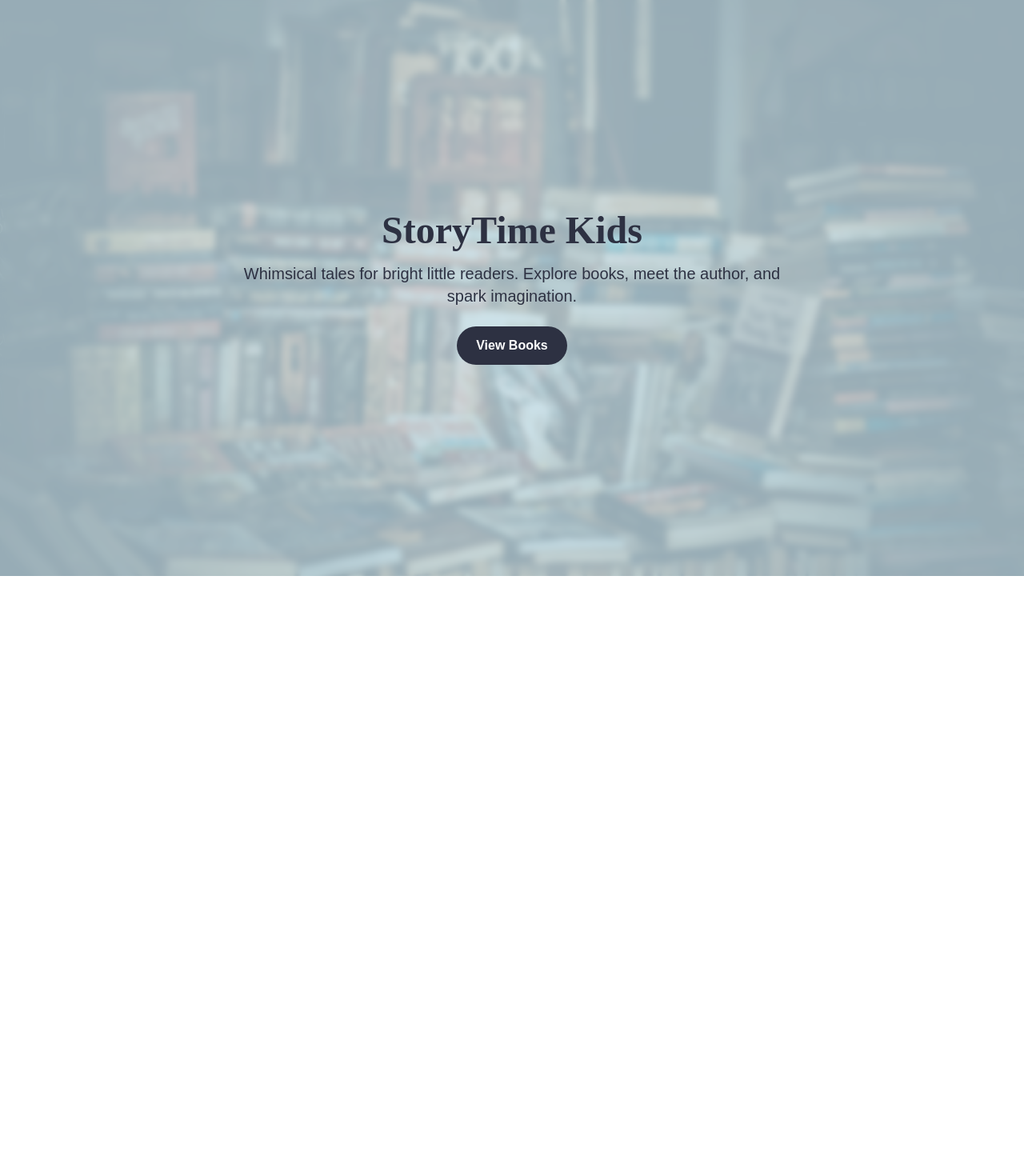
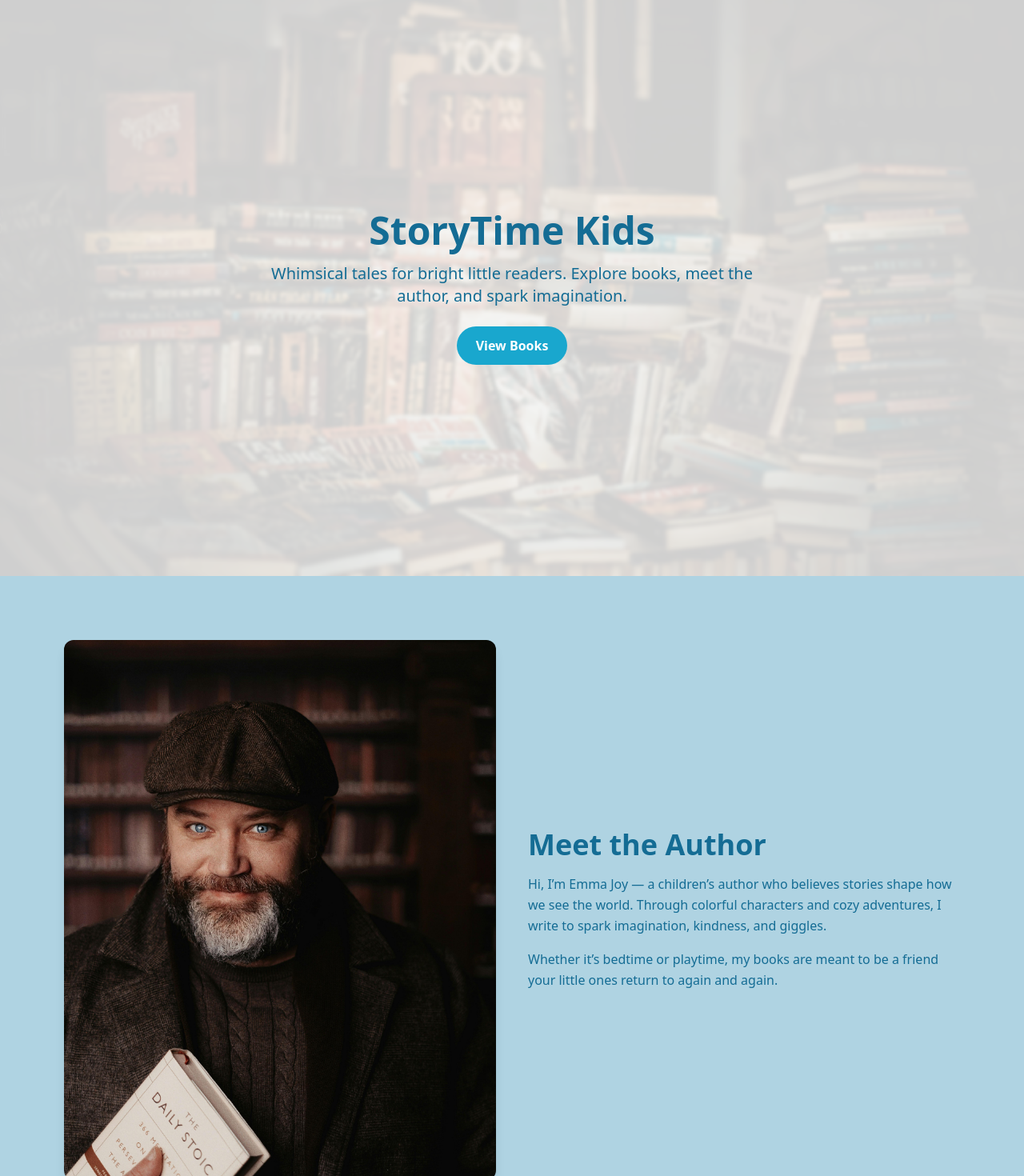
Before and after one commit to tleanne1/storytime-client, a React (Vite) app: page / in a window 1280 px wide. Shown: the top 1470 px of the page at 80% size. Before the commit the page ends 800 px from the top, so only its background shows below. Built offline with nearby package versions, Linux system fonts and the light colour scheme.

Commit message:
Created About.jsx

```diff
--- a/src/App.jsx
+++ b/src/App.jsx
@@ -1,10 +1,13 @@
 import React from "react";
 import Hero from "./sections/Hero";
+import About from "./sections/About";
+
 
 const App = () => {
   return (
     <main className="font-sans">
       <Hero />
+      <About />
     </main>
   );
 };
--- a/src/index.css
+++ b/src/index.css
@@ -2,6 +2,8 @@
 @tailwind components;
 @tailwind utilities;
 
-html, body {
-  @apply bg-white text-night;
+@layer base {
+  html, body {
+    @apply bg-cream text-darkblue;
+  }
 }
--- /dev/null
+++ b/src/sections/About.jsx
@@ -0,0 +1,32 @@
+import React from "react";
+import authorImg from "../assets/author.jpg";
+
+const About = () => {
+  return (
+    <section id="about" className="bg-paleblue py-20 px-6 md:px-20">
+      <div className="max-w-6xl mx-auto grid md:grid-cols-2 gap-10 items-center">
+        <div className="overflow-hidden rounded-xl shadow-lg">
+          <img
+            src={authorImg}
+            alt="Author"
+            className="w-full h-full object-cover"
+          />
+        </div>
+
+        <div>
+          <h2 className="text-3xl md:text-4xl font-display font-bold text-darkblue mb-4">
+            Meet the Author
+          </h2>
+          <p className="text-darkblue text-base leading-relaxed mb-4">
+            Hi, I’m Emma Joy — a children’s author who believes stories shape how we see the world. Through colorful characters and cozy adventures, I write to spark imagination, kindness, and giggles.
+          </p>
+          <p className="text-darkblue text-base leading-relaxed">
+            Whether it’s bedtime or playtime, my books are meant to be a friend your little ones return to again and again.
+          </p>
+        </div>
+      </div>
+    </section>
+  );
+};
+
+export default About;
--- a/src/sections/Hero.jsx
+++ b/src/sections/Hero.jsx
@@ -1,5 +1,5 @@
 import React from "react";
-import heroImg from "../assets/hero-books.jpg"; // Replace with your image
+import heroImg from "../assets/hero-books.jpg";
 
 const Hero = () => {
   return (
@@ -8,8 +8,8 @@ const Hero = () => {
       className="relative bg-cover bg-center bg-no-repeat h-[90vh] flex items-center justify-center px-6"
       style={{ backgroundImage: `url(${heroImg})` }}
     >
-      <div className="absolute inset-0 bg-sky/70 z-0 backdrop-blur-sm" />
-      <div className="relative z-10 text-center text-night max-w-2xl">
+      <div className="absolute inset-0 bg-[#ffffffcc] z-0 backdrop-blur-[2px]"/>
+      <div className="relative z-10 text-center text-darkblue max-w-2xl">
         <h1 className="text-4xl md:text-5xl font-display font-bold mb-4">
           StoryTime Kids
         </h1>
@@ -18,7 +18,7 @@ const Hero = () => {
         </p>
         <a
           href="#books"
-          className="inline-block bg-night text-white px-6 py-3 rounded-full font-semibold hover:bg-coral transition"
+          className="inline-block bg-blue text-white px-6 py-3 rounded-full font-semibold hover:bg-darkblue transition"
         >
           View Books
         </a>
--- a/tailwind.config.js
+++ b/tailwind.config.js
@@ -4,15 +4,11 @@ export default {
   theme: {
     extend: {
       colors: {
-        sky: "#D1EEFC",
-        lavender: "#E5DFF5",
-        coral: "#F8C8C4",
-        night: "#2D3142",
+        cream: "#F6F1F1",
+        paleblue: "#AFD3E2",
+        blue: "#19A7CE",
+        darkblue: "#146C94",
         white: "#FFFFFF"
-      },
-      fontFamily: {
-        sans: ["Poppins", "sans-serif"],
-        display: ["Merriweather", "serif"],
       },
     },
   },
```
Also changed, not shown: src/assets/author.jpg (added).
